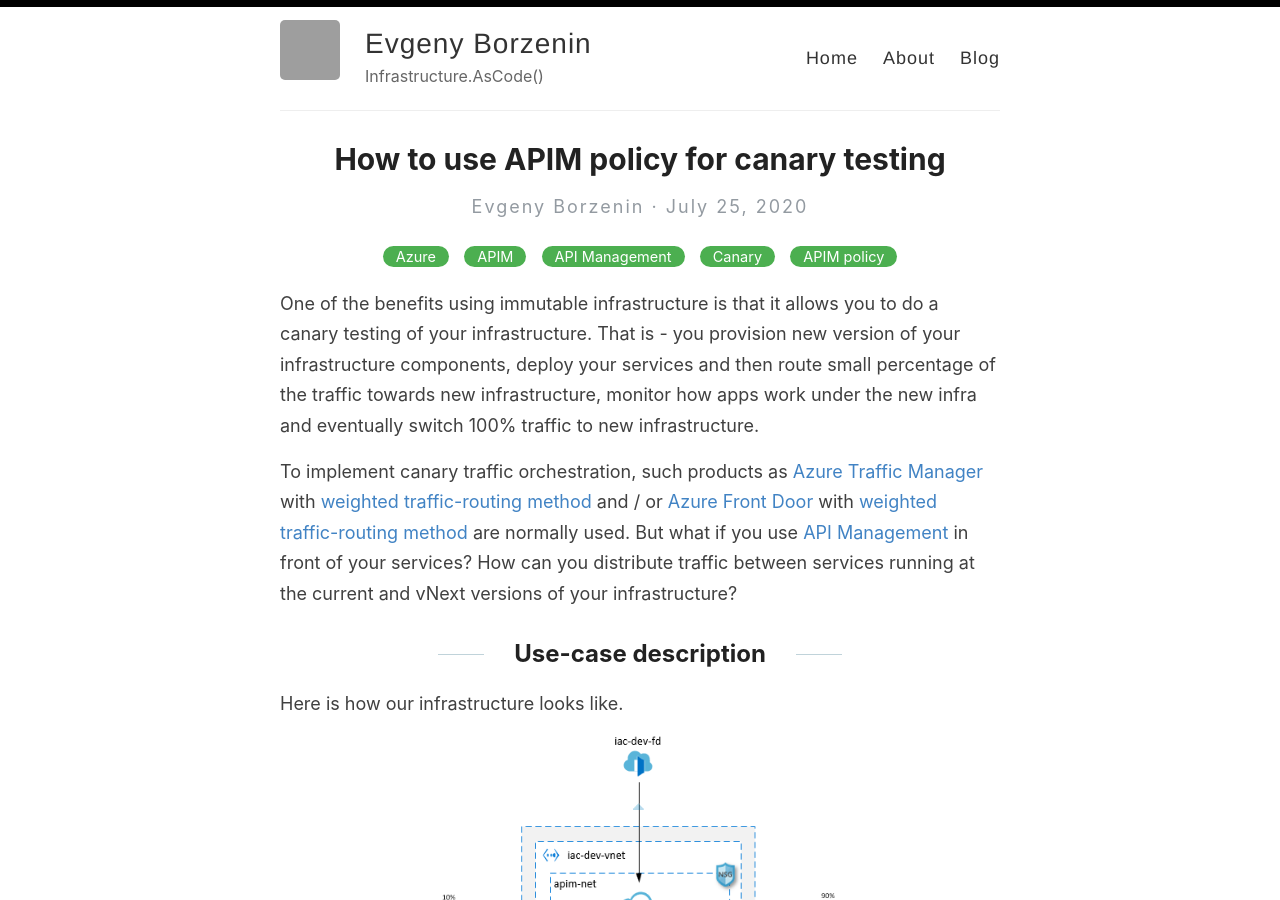
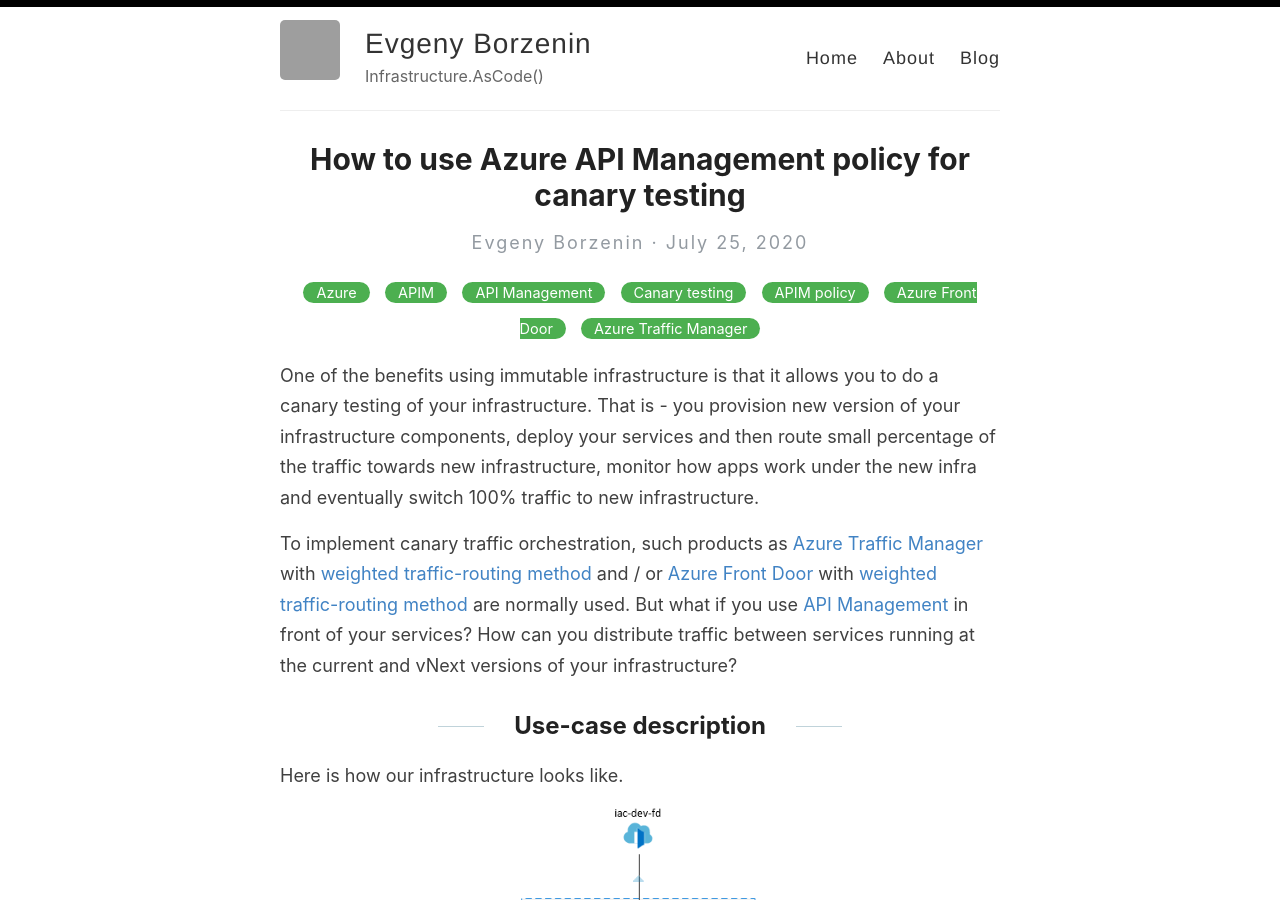
Before and after one commit to evgenyb/evgenyb.github.io, a Jekyll site: the page built from _posts/2020-07-25-apim-canary-policy.md, in a window 1280 px wide and 900 px high. Built offline with Jekyll 4.4.1, drawn with Linux system fonts in a browser that asks for light colours; grey boxes are pictures that could not be loaded.

Commit message:
Change title and add more tags

```diff
--- a/_posts/2020-07-25-apim-canary-policy.md
+++ b/_posts/2020-07-25-apim-canary-policy.md
@@ -1,8 +1,8 @@
 ---
 layout: post
-title: "How to use APIM policy for canary testing"
+title: "How to use Azure API Management policy for canary testing"
 date: 2020-07-25
-categories: [Azure, APIM, API Management, Canary, APIM policy]
+categories: [Azure, APIM, API Management, Canary testing, APIM policy, Azure Front Door, Azure Traffic Manager]
 ---
 
 One of the benefits using immutable infrastructure is that it allows you to do a canary testing of your infrastructure. That is - you provision new version of your infrastructure components, deploy your services and then route small percentage of the traffic towards new infrastructure, monitor how apps work under the new infra and eventually switch 100% traffic to new infrastructure.
```
